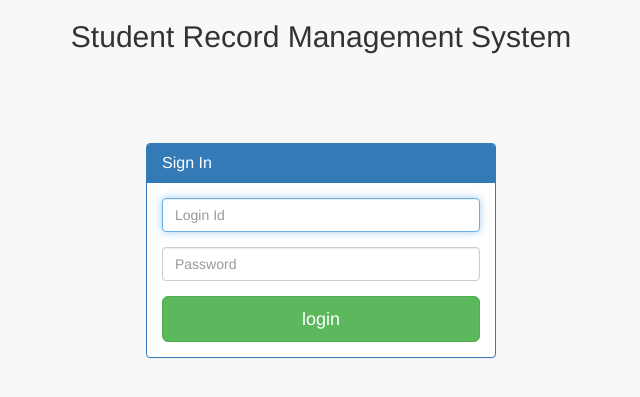
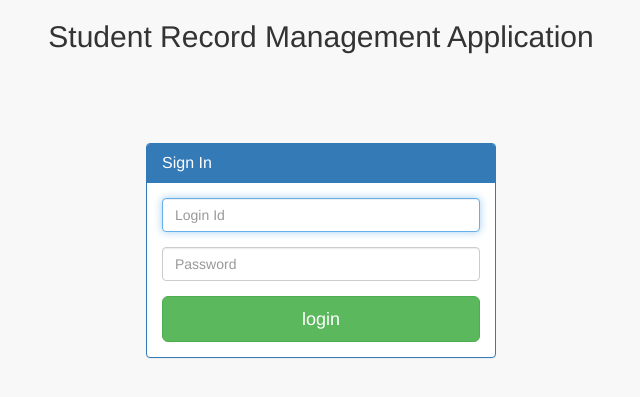
Before and after one commit to masterArSuKa/phpdevopssec, a PHP site: page /pages/login.php in a window 1280 px wide. Shown: the top 397 px of the page, without its empty margins (319-959 px from the left). Run offline with PHP 8.4, Linux system fonts and the light colour scheme; some libraries are stand-ins or nearby versions.

Commit message:
latest changes

```diff
--- a/pages/login.php
+++ b/pages/login.php
@@ -12,7 +12,6 @@ if(isset($_POST['submit'])){
 ?>
 <!DOCTYPE html>
 <html lang="en">
-
 <head>
 
     <meta charset="utf-8">
@@ -21,7 +20,7 @@ if(isset($_POST['submit'])){
     <meta name="description" content="">
     <meta name="author" content="">
 
-    <title>College Management Login </title>
+    <title>School Management Login </title>
 
     <!-- Bootstrap Core CSS -->
     <link href="../bower_components/bootstrap/dist/css/bootstrap.min.css" rel="stylesheet">
@@ -45,7 +44,7 @@ if(isset($_POST['submit'])){
 </head>
 
 <body>
- <h2 align="center">Student Record Management System</h2>
+ <h2 align="center">Student Record Management Application</h2>
     <div class="container">
         <br><br><br><br>
 
```
